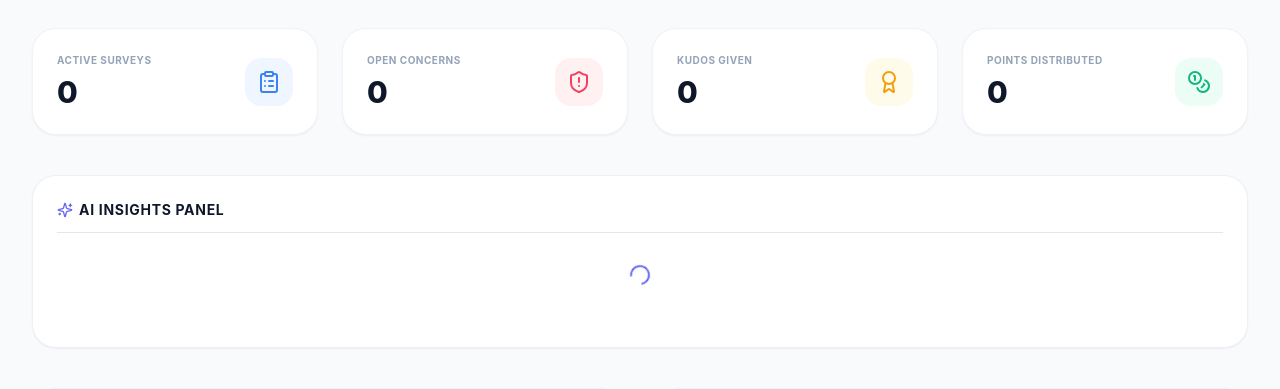
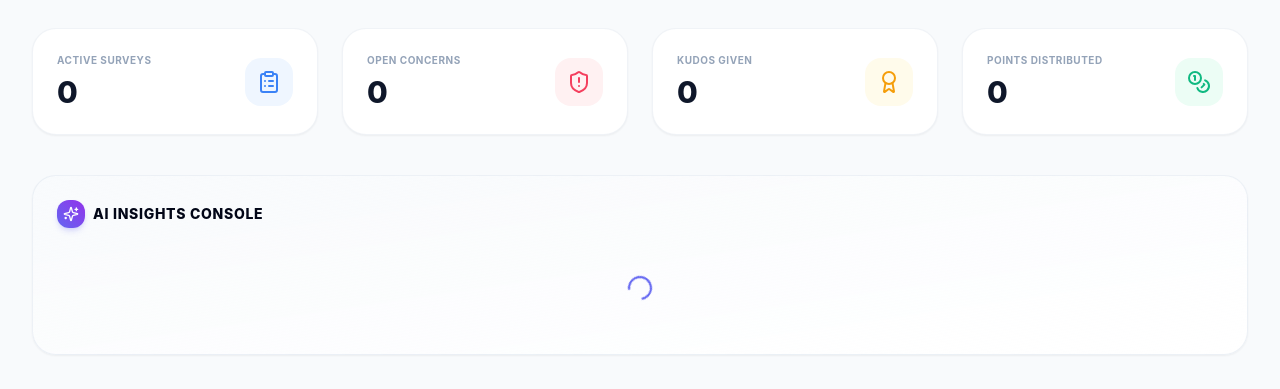
Before and after one commit to 110way/0707, a Python web app: template templates/dashboard.html in a window 1280 px wide. Shown: the part 224-613 px from the top of the page. Run offline with Jinja, Linux system fonts and the light colour scheme; the template is opened without the code that fills it, so the values that code supplies are empty; style sheets or scripts are compiled from the project's sources.

Commit message:
Redesign AI Insights Panel for dashboard with high-end cards layout and micro-animations

```diff
--- a/templates/dashboard.html
+++ b/templates/dashboard.html
@@ -363,28 +363,59 @@
 
 
     <!-- 3. AI Insights Panel -->
-    <div class="bg-white dark:bg-slate-900 border border-slate-200/60 dark:border-slate-800/60 rounded-3xl p-6 space-y-4 shadow-sm">
-        <h3 class="font-bold text-sm text-slate-900 dark:text-white uppercase tracking-wider flex items-center gap-1.5 border-b pb-3">
-            <i data-lucide="sparkles" class="h-4 w-4 text-indigo-500"></i> AI Insights Panel
+    <div class="bg-gradient-to-br from-slate-50/50 to-white dark:from-slate-950/40 dark:to-slate-900/40 border border-slate-200/60 dark:border-slate-800/60 rounded-3xl p-6 space-y-6 shadow-sm" x-init="$nextTick(() => lucide.createIcons())">
+        <h3 class="text-sm font-extrabold text-slate-950 dark:text-white uppercase tracking-wider flex items-center gap-2">
+            <span class="flex h-7 w-7 items-center justify-center rounded-xl bg-gradient-to-tr from-indigo-500 to-purple-600 text-white shadow-md shadow-indigo-500/20">
+                <i data-lucide="sparkles" class="h-4 w-4 animate-pulse"></i>
+            </span>
+            AI Insights Console
         </h3>
 
-        <div x-show="loadingInsights" class="text-center py-4">
-            <span class="animate-spin h-5 w-5 border-2 border-indigo-500 border-t-transparent rounded-full inline-block"></span>
+        <div x-show="loadingInsights" class="text-center py-6">
+            <span class="animate-spin h-6 w-6 border-2 border-indigo-500 border-t-transparent rounded-full inline-block"></span>
         </div>
 
-        <div class="flex flex-col gap-3.5">
+        <div x-show="!loadingInsights" class="grid grid-cols-1 md:grid-cols-3 gap-6" style="display: none;">
             <template x-for="insight in insights" :key="insight.text">
                 <div :class="{
-                    'bg-amber-50 dark:bg-amber-950/10 border-amber-200/60 text-amber-850 dark:text-amber-300': insight.type === 'warning',
-                    'bg-emerald-50 dark:bg-emerald-950/10 border-emerald-200/60 text-emerald-850 dark:text-emerald-300': insight.type === 'success',
-                    'bg-blue-50 dark:bg-blue-950/10 border-blue-200/60 text-blue-850 dark:text-blue-300': insight.type === 'info',
-                }" class="p-4 border rounded-2xl flex items-start gap-3 text-xs font-semibold">
-                    <span x-show="insight.type === 'warning'" class="text-amber-500 mt-0.5"><i data-lucide="alert-triangle" class="h-4.5 w-4.5"></i></span>
-                    <span x-show="insight.type === 'success'" class="text-emerald-500 mt-0.5"><i data-lucide="check-circle" class="h-4.5 w-4.5"></i></span>
-                    <span x-show="insight.type === 'info'" class="text-blue-500 mt-0.5"><i data-lucide="info" class="h-4.5 w-4.5"></i></span>
-                    <div class="space-y-1">
-                        <span class="bg-white/40 dark:bg-slate-900/40 text-[9px] font-black uppercase px-2 py-0.5 rounded-full" x-text="insight.category"></span>
-                        <p class="leading-relaxed" x-text="insight.text"></p>
+                    'border-amber-500/30 bg-amber-50/20 dark:bg-amber-950/10 hover:shadow-amber-500/5': insight.type === 'warning',
+                    'border-emerald-500/30 bg-emerald-50/20 dark:bg-emerald-950/10 hover:shadow-emerald-500/5': insight.type === 'success',
+                    'border-blue-500/30 bg-blue-50/20 dark:bg-blue-950/10 hover:shadow-blue-500/5': insight.type === 'info',
+                }" class="relative border-l-4 p-5 rounded-2xl border shadow-sm hover:shadow-md hover:-translate-y-0.5 transition-all duration-300 flex flex-col justify-between gap-4">
+
+                    <div class="flex items-start justify-between gap-3">
+                        <div class="space-y-2.5">
+                            <!-- Category Badge -->
+                            <span :class="{
+                                'bg-indigo-50 text-indigo-700 dark:bg-indigo-950/40 dark:text-indigo-400': insight.category === 'Surveys',
+                                'bg-rose-50 text-rose-700 dark:bg-rose-950/40 dark:text-rose-400': insight.category === 'Concerns',
+                                'bg-amber-50 text-amber-700 dark:bg-amber-950/40 dark:text-amber-400': insight.category === 'Recognition',
+                            }" class="text-[9px] font-black uppercase tracking-wider px-2 py-0.5 rounded-lg inline-block" x-text="insight.category"></span>
+
+                            <!-- Text description -->
+                            <p class="text-xs font-semibold leading-relaxed text-slate-700 dark:text-slate-200" x-text="insight.text"></p>
+                        </div>
+
+                        <!-- Status Icon -->
+                        <span :class="{
+                            'text-amber-500 bg-amber-50 dark:bg-amber-950/30': insight.type === 'warning',
+                            'text-emerald-500 bg-emerald-50 dark:bg-emerald-950/30': insight.type === 'success',
+                            'text-blue-500 bg-blue-50 dark:bg-blue-950/30': insight.type === 'info',
+                        }" class="h-8 w-8 rounded-xl flex items-center justify-center shrink-0">
+                            <i x-show="insight.type === 'warning'" data-lucide="alert-triangle" class="h-4.5 w-4.5"></i>
+                            <i x-show="insight.type === 'success'" data-lucide="check-circle" class="h-4.5 w-4.5"></i>
+                            <i x-show="insight.type === 'info'" data-lucide="info" class="h-4.5 w-4.5"></i>
+                        </span>
+                    </div>
+
+                    <!-- Subtle bottom status indicator -->
+                    <div class="flex items-center gap-1.5 text-[9px] font-bold text-slate-400 uppercase tracking-widest pt-2 border-t border-slate-100 dark:border-slate-800/40">
+                        <span class="h-1.5 w-1.5 rounded-full" :class="{
+                            'bg-amber-500': insight.type === 'warning',
+                            'bg-emerald-500': insight.type === 'success',
+                            'bg-blue-500': insight.type === 'info',
+                        }"></span>
+                        <span x-text="insight.type === 'warning' ? 'action required' : (insight.type === 'success' ? 'positive' : 'update')"></span>
                     </div>
                 </div>
             </template>
```
Also changed, not shown: data/app.db.
